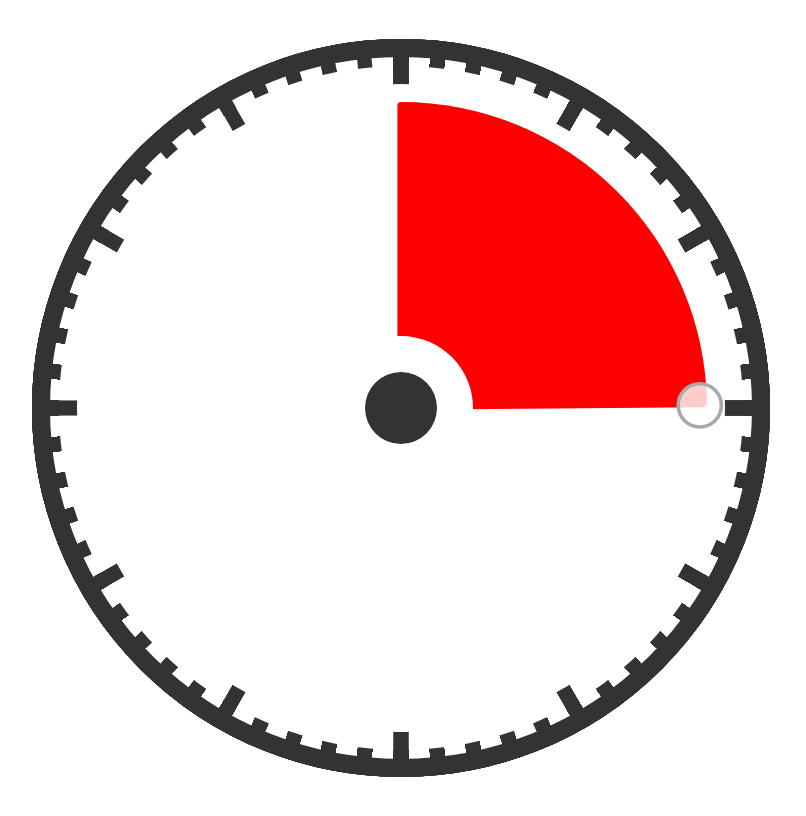
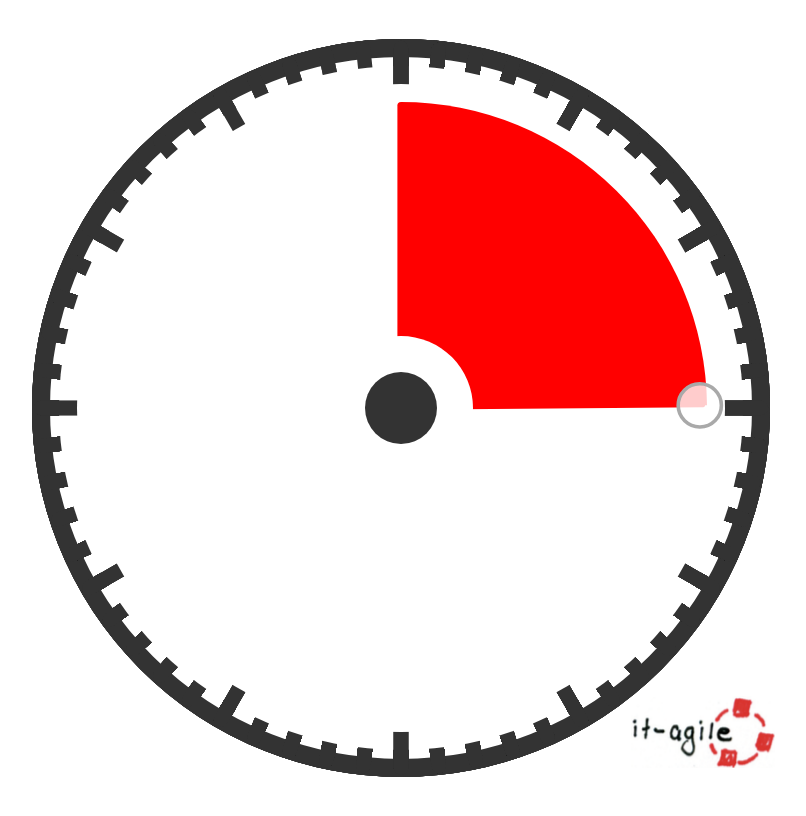
Before and after one commit to se-keller/timebox-webapp, a plain HTML site: page index.html in a window 1280 px wide. Shown: the whole page, without its empty margins (239-1045 px from the left). Drawn offline with Linux system fonts and the light colour scheme.

Commit message:
Logo added

```diff
--- a/index.html
+++ b/index.html
@@ -12,7 +12,5 @@
 	<canvas id="timebox" />
 </div>
 
-<audio id="ping-audio" src="resources/audio/ping.mp3"/>
-
 </body>
 </html>
--- a/js/Timebox.js
+++ b/js/Timebox.js
@@ -5,6 +5,8 @@ function Timebox(canvas) {
 	var isDragging = false;
 	canvas.width  = diameter;
 	canvas.height = diameter;
+
+
 
 	var radius = diameter / 2;
 	ctx.translate(radius, radius);
@@ -18,7 +20,11 @@ function Timebox(canvas) {
     canvas.addEventListener("touchmove", touchMove, true);
     canvas.addEventListener("touchend", draggingEnd, false);
 
+
+
+
 	this.start = function(minutes) {
+		drawLogo()
 		draw(minutes,0)
 		countdown = new Countdown(minutes, function(minute, second){
 	    	draw(minute,second)
@@ -27,8 +33,16 @@ function Timebox(canvas) {
 		countdown.start()
 	}
 
+	function drawLogo() {
+		var logo = new Image();
+  		logo.onload = function(){
+    		ctx.drawImage(logo, radius*0.64, radius*0.8, radius*0.4, radius*0.2);
+  		}
+		logo.src = 'resources/images/it-agileLogo.png';
+	}
+
 	function playPing() {
-		var audio = document.getElementById("ping-audio");
+		var audio = new Audio("resources/audio/ping.mp3")
 		audio.play()
 	}
 
```
Also changed, not shown: resources/images/it-agileLogo.png (added).
